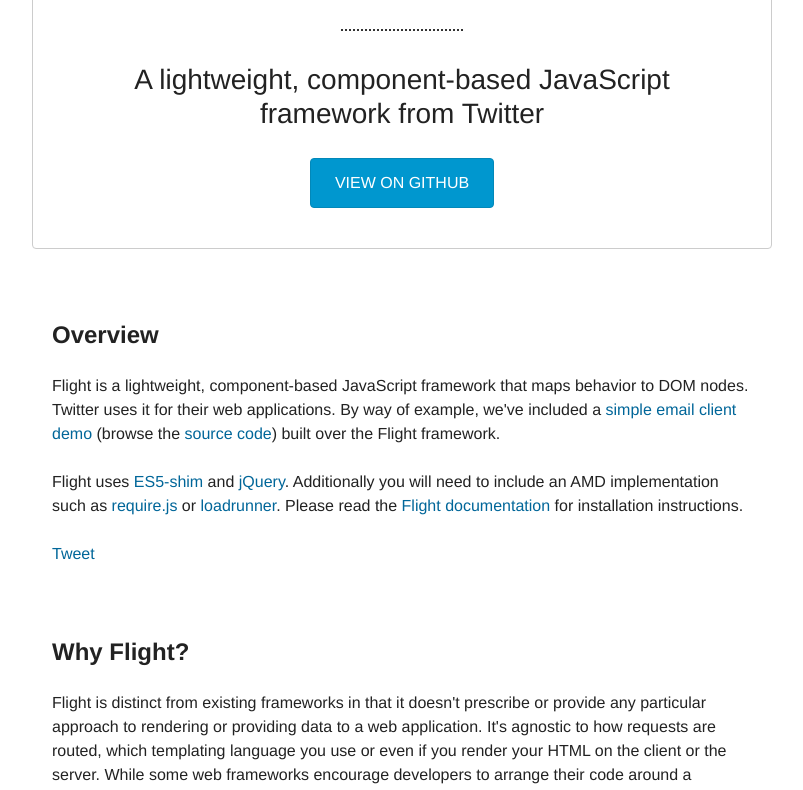
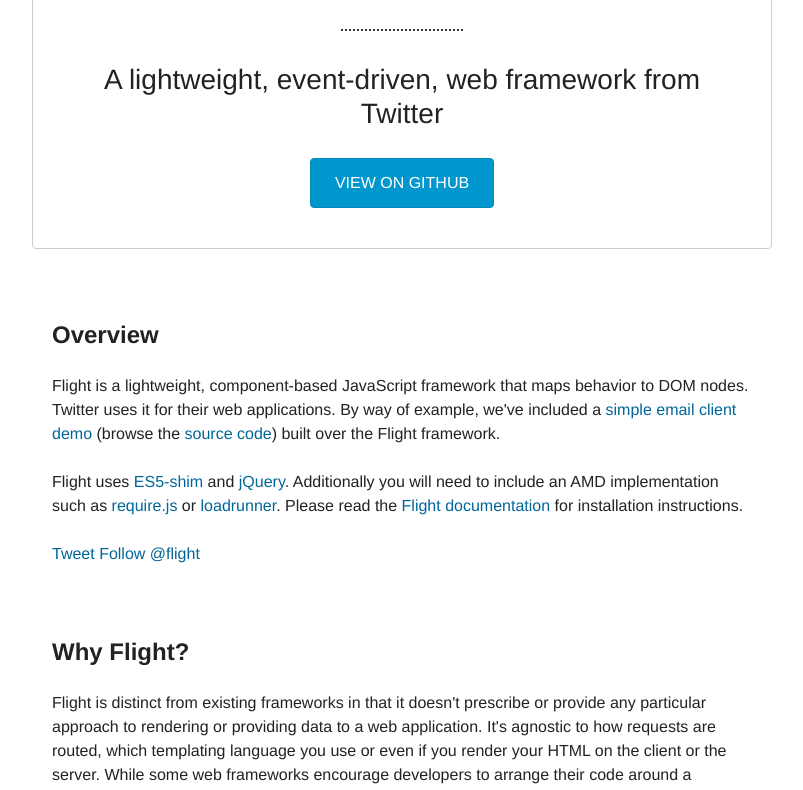
Before and after one commit to flightjs/flight, a plain HTML site: page index.html in a window 1280 px wide. Shown: the part 290-1080 px from the top of the page, without its empty margins (238-1041 px from the left). Drawn offline with Linux system fonts and the light colour scheme.

Commit message:
add follow button

```diff
--- a/index.html
+++ b/index.html
@@ -17,7 +17,7 @@
         <img src="img/twitter-logo.png" width="150" height="150" alt="Twitter logo">
         <h1 class="site-title">Flight</h1>
         <hr>
-        <h2 class="site-tagline">A lightweight, component-based JavaScript framework from Twitter</h2>
+        <h2 class="site-tagline">A lightweight, event-driven, web framework from Twitter</h2>
 
         <a class="btn" href="https://github.com/twitter/flight">View on GitHub</a>
       </div><!-- /.site-header -->
@@ -29,6 +29,7 @@
 
 
         <a href="https://twitter.com/share" class="twitter-share-button" data-size="large" data-count="none" data-text="Flight: a lightweight, component-based JavaScript framework from Twitter">Tweet</a>
+        <a href="https://twitter.com/flight" class="twitter-follow-button" data-show-count="false" data-size="large" data-show-screen-name="false">Follow @flight</a>
 
         <h2>Why Flight?</h2>
         <p>Flight is distinct from existing frameworks in that it doesn't prescribe or provide any particular approach to rendering or providing data to a web application. It's agnostic to how requests are routed, which templating language you use or even if you render your HTML on the client or the server. While some web frameworks encourage developers to arrange their code around a prescribed model layer, Flight is organized around the existing DOM model with functionality mapped directly to DOM nodes.</p>
```
